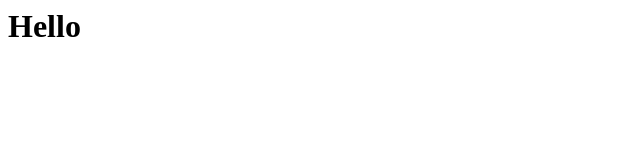
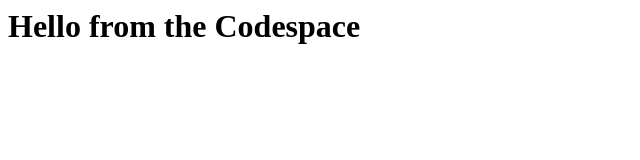
Before and after one commit to Ut1707/skills-code-with-codespaces, a plain HTML site: page index.html in a window 1280 px wide. Shown: the whole page, without its empty margins (0-640 px from the left). Drawn offline with Linux system fonts and the light colour scheme.

Commit message:
Adding hello from the Codespace

```diff
--- a/index.html
+++ b/index.html
@@ -1,3 +1,3 @@
 <html>
-  <h1>Hello</h1>
+  <h1>Hello from the Codespace</h1>
 </html>
```
